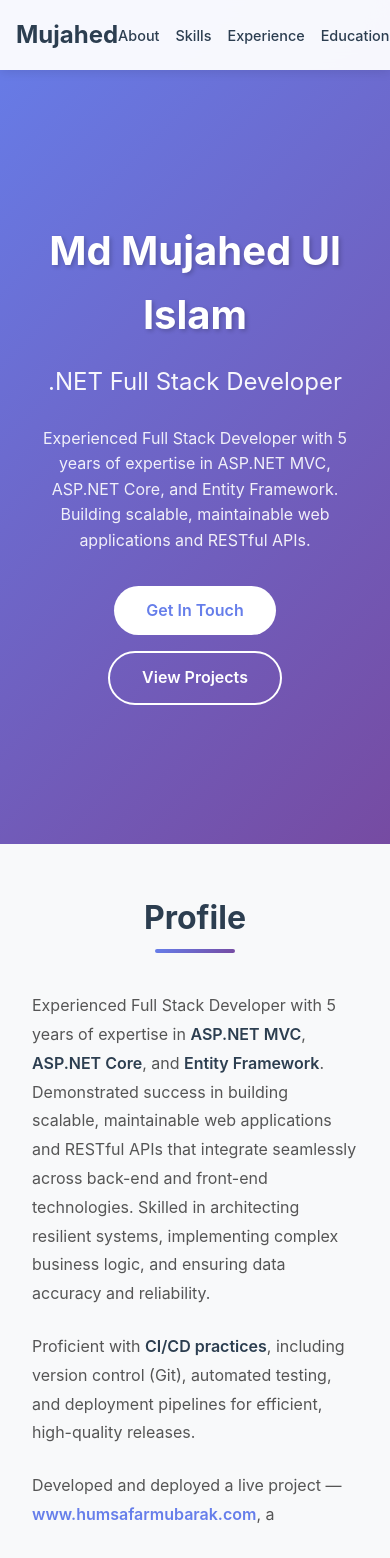
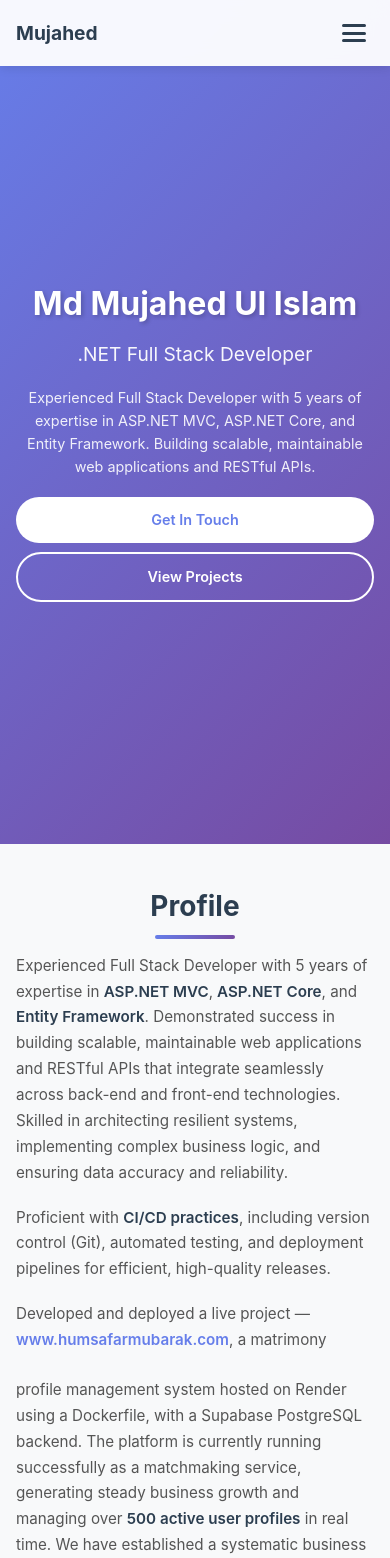
Before and after one commit to Mujahed032/ReactUi, a React (Create React App) app: page / in a window 390 px wide. Shown: the top 1558 px of the page. Built offline with nearby package versions, Linux system fonts and the light colour scheme.

Commit message:
Updated the Navbar and website name
Updated the Navbar and website name

```diff
--- a/src/components/About.css
+++ b/src/components/About.css
@@ -62,13 +62,43 @@
 @media (max-width: 768px) {
   .about {
     padding: 3rem 0;
+    min-height: auto;
+  }
+
+  .container {
+    padding: 0 1.5rem;
   }
 
   .section-title {
     font-size: 2rem;
+    margin-bottom: 2rem;
   }
 
   .about-content {
     font-size: 1rem;
+    line-height: 1.7;
+  }
+
+  .about-content p {
+    margin-bottom: 1.2rem;
   }
 }
+
+@media (max-width: 480px) {
+  .about {
+    padding: 2.5rem 0;
+  }
+
+  .container {
+    padding: 0 1rem;
+  }
+
+  .section-title {
+    font-size: 1.75rem;
+    margin-bottom: 1.5rem;
+  }
+
+  .about-content {
+    font-size: 0.95rem;
+  }
+}
--- a/src/components/Contact.css
+++ b/src/components/Contact.css
@@ -83,10 +83,68 @@
 @media (max-width: 768px) {
   .contact {
     padding: 3rem 0;
+    min-height: auto;
+  }
+
+  .container {
+    padding: 0 1.5rem;
   }
 
   .contact-content {
     grid-template-columns: 1fr;
     gap: 2rem;
   }
+
+  .contact-item {
+    gap: 0.4rem;
+  }
+
+  .contact-item strong {
+    font-size: 1rem;
+  }
+
+  .contact-links h3 {
+    font-size: 1.3rem;
+  }
+
+  .social-link {
+    padding: 0.9rem 1.2rem;
+    font-size: 0.95rem;
+  }
 }
+
+@media (max-width: 480px) {
+  .contact {
+    padding: 2.5rem 0;
+  }
+
+  .container {
+    padding: 0 1rem;
+  }
+
+  .contact-content {
+    gap: 1.5rem;
+  }
+
+  .contact-info {
+    gap: 1.2rem;
+  }
+
+  .contact-item strong {
+    font-size: 0.95rem;
+  }
+
+  .contact-links h3 {
+    font-size: 1.2rem;
+    margin-bottom: 1.2rem;
+  }
+
+  .social-links {
+    gap: 0.8rem;
+  }
+
+  .social-link {
+    padding: 0.8rem 1rem;
+    font-size: 0.9rem;
+  }
+}
--- a/src/components/Contact.js
+++ b/src/components/Contact.js
@@ -58,7 +58,7 @@ const Contact = () => {
                 rel="noopener noreferrer"
                 className="social-link website"
               >
-                Portfolio Website
+                Website
               </a>
             </div>
           </div>
--- a/src/components/Education.css
+++ b/src/components/Education.css
@@ -69,6 +69,11 @@
 @media (max-width: 768px) {
   .education {
     padding: 3rem 0;
+    min-height: auto;
+  }
+
+  .container {
+    padding: 0 1.5rem;
   }
 
   .education-item {
@@ -82,4 +87,48 @@
   .education-institution {
     font-size: 1.1rem;
   }
+
+  .education-meta {
+    gap: 1rem;
+    margin-bottom: 1.2rem;
+  }
+
+  .education-details li {
+    padding: 0.6rem 0;
+    padding-left: 1.2rem;
+    font-size: 0.95rem;
+  }
 }
+
+@media (max-width: 480px) {
+  .education {
+    padding: 2.5rem 0;
+  }
+
+  .container {
+    padding: 0 1rem;
+  }
+
+  .education-item {
+    padding: 1.2rem;
+  }
+
+  .education-degree {
+    font-size: 1.3rem;
+  }
+
+  .education-institution {
+    font-size: 1rem;
+  }
+
+  .education-meta {
+    flex-direction: column;
+    gap: 0.5rem;
+  }
+
+  .education-details li {
+    padding: 0.5rem 0;
+    padding-left: 1rem;
+    font-size: 0.9rem;
+  }
+}
--- a/src/components/Experience.css
+++ b/src/components/Experience.css
@@ -87,19 +87,32 @@
 @media (max-width: 768px) {
   .experience {
     padding: 3rem 0;
+    min-height: auto;
+  }
+
+  .container {
+    padding: 0 1.5rem;
+  }
+
+  .experience-list {
+    padding: 0;
   }
 
   .experience-item {
     padding: 1.5rem;
+    margin-bottom: 1.5rem;
   }
 
   .experience-header {
     flex-direction: column;
     gap: 1rem;
+    margin-bottom: 1.2rem;
+    padding-bottom: 1.2rem;
   }
 
   .experience-meta {
     align-items: flex-start;
+    width: 100%;
   }
 
   .experience-title {
@@ -109,4 +122,39 @@
   .experience-company {
     font-size: 1.1rem;
   }
+
+  .experience-responsibilities li {
+    padding: 0.6rem 0;
+    padding-left: 1.2rem;
+    font-size: 0.95rem;
+    line-height: 1.6;
+  }
 }
+
+@media (max-width: 480px) {
+  .experience {
+    padding: 2.5rem 0;
+  }
+
+  .container {
+    padding: 0 1rem;
+  }
+
+  .experience-item {
+    padding: 1.2rem;
+  }
+
+  .experience-title {
+    font-size: 1.3rem;
+  }
+
+  .experience-company {
+    font-size: 1rem;
+  }
+
+  .experience-responsibilities li {
+    padding: 0.5rem 0;
+    padding-left: 1rem;
+    font-size: 0.9rem;
+  }
+}
--- a/src/components/Header.css
+++ b/src/components/Header.css
@@ -22,6 +22,7 @@
   display: flex;
   justify-content: space-between;
   align-items: center;
+  position: relative;
 }
 
 .logo {
@@ -30,10 +31,49 @@
   color: #2c3e50;
   cursor: pointer;
   transition: color 0.3s ease;
+  z-index: 1001;
 }
 
 .logo:hover {
   color: #3498db;
+}
+
+.menu-toggle {
+  display: none;
+  background: none;
+  border: none;
+  cursor: pointer;
+  padding: 0.5rem;
+  z-index: 1001;
+}
+
+.hamburger {
+  display: flex;
+  flex-direction: column;
+  width: 24px;
+  height: 18px;
+  justify-content: space-between;
+}
+
+.hamburger span {
+  display: block;
+  height: 3px;
+  width: 100%;
+  background: #2c3e50;
+  border-radius: 3px;
+  transition: all 0.3s ease;
+}
+
+.hamburger.open span:nth-child(1) {
+  transform: rotate(45deg) translate(8px, 8px);
+}
+
+.hamburger.open span:nth-child(2) {
+  opacity: 0;
+}
+
+.hamburger.open span:nth-child(3) {
+  transform: rotate(-45deg) translate(7px, -7px);
 }
 
 .nav-menu {
@@ -50,6 +90,7 @@
   font-weight: 500;
   transition: color 0.3s ease;
   position: relative;
+  white-space: nowrap;
 }
 
 .nav-menu li a:hover {
@@ -72,12 +113,78 @@
 }
 
 @media (max-width: 768px) {
-  .nav-menu {
-    gap: 1rem;
-    font-size: 0.9rem;
-  }
-
   .nav-container {
     padding: 1rem;
   }
+
+  .menu-toggle {
+    display: block;
+  }
+
+  .nav-menu {
+    position: fixed;
+    top: 0;
+    right: -100%;
+    width: 70%;
+    max-width: 300px;
+    height: 100vh;
+    background: white;
+    flex-direction: column;
+    padding: 5rem 2rem 2rem;
+    gap: 1.5rem;
+    box-shadow: -2px 0 10px rgba(0, 0, 0, 0.1);
+    transition: right 0.3s ease;
+    z-index: 1000;
+  }
+
+  .nav-menu.open {
+    right: 0;
+  }
+
+  .nav-menu li a {
+    font-size: 1.1rem;
+    padding: 0.5rem 0;
+    display: block;
+  }
+
+  .nav-menu li a::after {
+    display: none;
+  }
 }
+
+.menu-backdrop {
+  display: none;
+}
+
+@media (max-width: 768px) {
+  .menu-backdrop {
+    position: fixed;
+    top: 0;
+    left: 0;
+    right: 0;
+    bottom: 0;
+    background: rgba(0, 0, 0, 0.5);
+    z-index: 999;
+    animation: fadeIn 0.3s ease;
+  }
+}
+
+@keyframes fadeIn {
+  from {
+    opacity: 0;
+  }
+  to {
+    opacity: 1;
+  }
+}
+
+@media (max-width: 480px) {
+  .logo {
+    font-size: 1.2rem;
+  }
+
+  .nav-menu {
+    width: 80%;
+    padding: 4rem 1.5rem 2rem;
+  }
+}
--- a/src/components/Header.js
+++ b/src/components/Header.js
@@ -3,6 +3,7 @@ import './Header.css';
 
 const Header = () => {
   const [isScrolled, setIsScrolled] = useState(false);
+  const [isMenuOpen, setIsMenuOpen] = useState(false);
 
   useEffect(() => {
     const handleScroll = () => {
@@ -16,16 +17,49 @@ const Header = () => {
     const element = document.getElementById(sectionId);
     if (element) {
       element.scrollIntoView({ behavior: 'smooth' });
+      setIsMenuOpen(false); // Close menu after clicking
     }
   };
 
+  const toggleMenu = () => {
+    setIsMenuOpen(!isMenuOpen);
+  };
+
+  useEffect(() => {
+    const handleClickOutside = (event) => {
+      if (isMenuOpen && !event.target.closest('.nav-container')) {
+        setIsMenuOpen(false);
+      }
+    };
+
+    if (isMenuOpen) {
+      document.addEventListener('click', handleClickOutside);
+      document.body.style.overflow = 'hidden';
+    } else {
+      document.body.style.overflow = '';
+    }
+
+    return () => {
+      document.removeEventListener('click', handleClickOutside);
+      document.body.style.overflow = '';
+    };
+  }, [isMenuOpen]);
+
   return (
+    <>
       <header className={`header ${isScrolled ? 'scrolled' : ''}`}>
         <nav className="nav-container">
           <div className="logo" onClick={() => scrollToSection('hero')}>
             <span>Mujahed</span>
           </div>
-        <ul className="nav-menu">
+          <button className="menu-toggle" onClick={toggleMenu} aria-label="Toggle menu">
+            <span className={`hamburger ${isMenuOpen ? 'open' : ''}`}>
+              <span></span>
+              <span></span>
+              <span></span>
+            </span>
+          </button>
+          <ul className={`nav-menu ${isMenuOpen ? 'open' : ''}`}>
             <li><a href="#about" onClick={(e) => { e.preventDefault(); scrollToSection('about'); }}>About</a></li>
             <li><a href="#skills" onClick={(e) => { e.preventDefault(); scrollToSection('skills'); }}>Skills</a></li>
             <li><a href="#experience" onClick={(e) => { e.preventDefault(); scrollToSection('experience'); }}>Experience</a></li>
@@ -35,6 +69,8 @@ const Header = () => {
           </ul>
         </nav>
       </header>
+      {isMenuOpen && <div className="menu-backdrop" onClick={() => setIsMenuOpen(false)}></div>}
+    </>
   );
 };
 
--- a/src/components/Hero.css
+++ b/src/components/Hero.css
@@ -91,15 +91,78 @@
 }
 
 @media (max-width: 768px) {
+  .hero {
+    min-height: 100vh;
+    padding-top: 70px;
+    padding-bottom: 2rem;
+  }
+
+  .hero-container {
+    padding: 1.5rem;
+  }
+
   .hero-name {
     font-size: 2.5rem;
+    margin-bottom: 0.8rem;
   }
 
   .hero-title {
     font-size: 1.5rem;
+    margin-bottom: 1.2rem;
   }
 
   .hero-description {
     font-size: 1rem;
+    margin-bottom: 1.5rem;
+    padding: 0 0.5rem;
+  }
+
+  .hero-buttons {
+    gap: 0.8rem;
+  }
+
+  .btn {
+    padding: 0.65rem 1.5rem;
+    font-size: 0.95rem;
   }
 }
+
+@media (max-width: 480px) {
+  .hero {
+    padding-top: 60px;
+    padding-bottom: 1.5rem;
+  }
+
+  .hero-container {
+    padding: 1rem;
+  }
+
+  .hero-name {
+    font-size: 2rem;
+    margin-bottom: 0.6rem;
+  }
+
+  .hero-title {
+    font-size: 1.2rem;
+    margin-bottom: 1rem;
+  }
+
+  .hero-description {
+    font-size: 0.9rem;
+    margin-bottom: 1.2rem;
+    padding: 0;
+  }
+
+  .hero-buttons {
+    flex-direction: column;
+    width: 100%;
+    gap: 0.6rem;
+  }
+
+  .btn {
+    width: 100%;
+    padding: 0.7rem 1.5rem;
+    font-size: 0.9rem;
+    text-align: center;
+  }
+}
--- a/src/components/Projects.css
+++ b/src/components/Projects.css
@@ -72,6 +72,11 @@
 @media (max-width: 768px) {
   .projects {
     padding: 3rem 0;
+    min-height: auto;
+  }
+
+  .container {
+    padding: 0 1.5rem;
   }
 
   .projects-grid {
@@ -82,4 +87,44 @@
   .project-card {
     padding: 1.5rem;
   }
+
+  .project-name {
+    font-size: 1.3rem;
+  }
+
+  .project-description {
+    font-size: 0.95rem;
+    line-height: 1.6;
+  }
 }
+
+@media (max-width: 480px) {
+  .projects {
+    padding: 2.5rem 0;
+  }
+
+  .container {
+    padding: 0 1rem;
+  }
+
+  .projects-grid {
+    gap: 1.2rem;
+  }
+
+  .project-card {
+    padding: 1.2rem;
+  }
+
+  .project-name {
+    font-size: 1.2rem;
+  }
+
+  .project-description {
+    font-size: 0.9rem;
+  }
+
+  .tech-tag {
+    font-size: 0.8rem;
+    padding: 0.35rem 0.7rem;
+  }
+}
--- a/src/components/Skills.css
+++ b/src/components/Skills.css
@@ -37,15 +37,46 @@
 @media (max-width: 768px) {
   .skills {
     padding: 3rem 0;
+    min-height: auto;
+  }
+
+  .container {
+    padding: 0 1.5rem;
+  }
+
+  .section-subtitle {
+    font-size: 1rem;
+    margin-bottom: 2rem;
+    padding: 0 1rem;
   }
 
   .skills-grid {
-    grid-template-columns: repeat(auto-fill, minmax(150px, 1fr));
+    grid-template-columns: repeat(auto-fill, minmax(140px, 1fr));
     gap: 1rem;
   }
 
   .skill-item {
-    padding: 1rem;
+    padding: 1rem 0.75rem;
     font-size: 0.9rem;
   }
 }
+
+@media (max-width: 480px) {
+  .skills {
+    padding: 2.5rem 0;
+  }
+
+  .container {
+    padding: 0 1rem;
+  }
+
+  .skills-grid {
+    grid-template-columns: repeat(2, 1fr);
+    gap: 0.75rem;
+  }
+
+  .skill-item {
+    padding: 0.9rem 0.5rem;
+    font-size: 0.85rem;
+  }
+}
--- a/src/index.css
+++ b/src/index.css
@@ -22,4 +22,16 @@ code {
 
 html {
   scroll-behavior: smooth;
+  overflow-x: hidden;
 }
+
+body {
+  overflow-x: hidden;
+}
+
+/* Ensure all sections are visible on mobile */
+section {
+  width: 100%;
+  overflow-x: hidden;
+  position: relative;
+}
```
Lines whose indentation alone changed are shown as unchanged.
